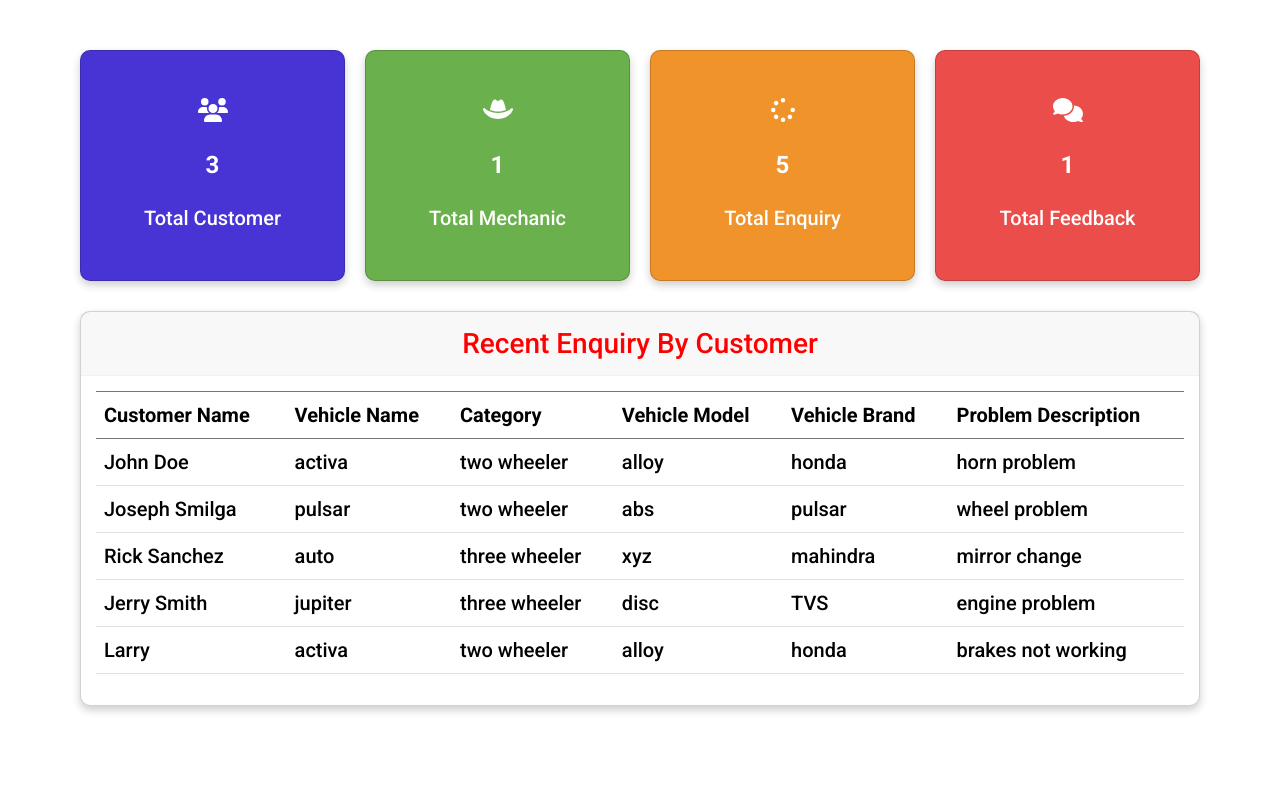
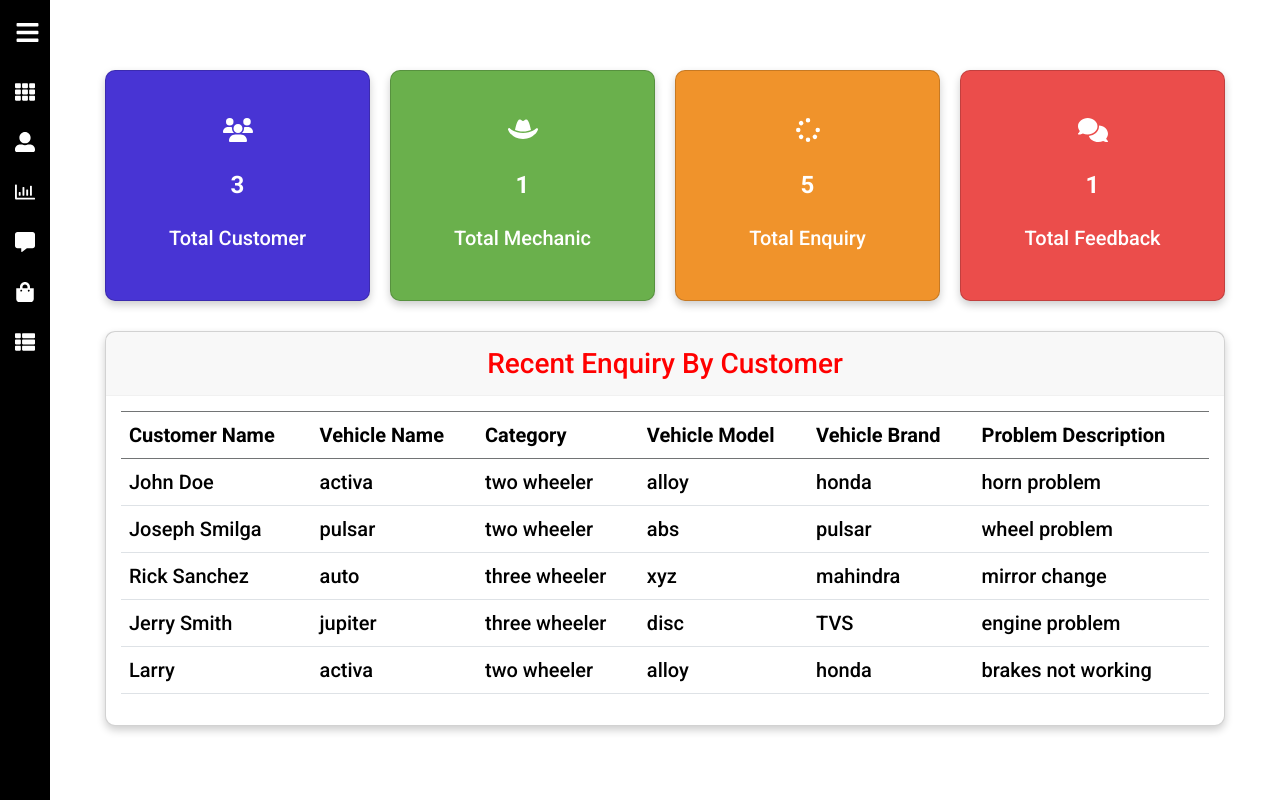
Before and after one commit to gmshimon/Rapid-KL-Competition, a React (Create React App) app in the folder Frontend/: page / in a window 1280 px wide. Built offline with nearby package versions, Linux system fonts and the light colour scheme.

Commit message:
Design the navbar

```diff
--- a/Frontend/package.json
+++ b/Frontend/package.json
@@ -3,12 +3,16 @@
   "version": "0.1.0",
   "private": true,
   "dependencies": {
+    "@emotion/react": "^11.11.1",
+    "@emotion/styled": "^11.11.0",
     "@fortawesome/fontawesome-free": "^6.4.2",
     "@fortawesome/fontawesome-svg-core": "^6.4.2",
     "@fortawesome/free-brands-svg-icons": "^6.4.2",
     "@fortawesome/free-regular-svg-icons": "^6.4.2",
     "@fortawesome/free-solid-svg-icons": "^6.4.2",
     "@fortawesome/react-fontawesome": "^0.2.0",
+    "@mui/material": "^5.14.9",
+    "@mui/styled-engine-sc": "^5.14.9",
     "@testing-library/jest-dom": "^5.17.0",
     "@testing-library/react": "^13.4.0",
     "@testing-library/user-event": "^13.5.0",
@@ -16,8 +20,10 @@
     "react": "^18.2.0",
     "react-bootstrap": "^2.8.0",
     "react-dom": "^18.2.0",
+    "react-icons": "^4.11.0",
     "react-router-dom": "^6.15.0",
     "react-scripts": "5.0.1",
+    "styled-components": "^5.3.11",
     "web-vitals": "^2.1.4"
   },
   "scripts": {
--- a/Frontend/src/App.css
+++ b/Frontend/src/App.css
@@ -32,6 +32,7 @@
     from {
         transform: rotate(0deg);
     }
+
     to {
         transform: rotate(360deg);
     }
--- a/Frontend/src/App.js
+++ b/Frontend/src/App.js
@@ -2,11 +2,14 @@ import logo from './logo.svg'
 import './App.css'
 import 'bootstrap/dist/css/bootstrap.min.css'
 import Dashboard from './Page/Dashboard/Dashboard'
+import Drawer from './Component/Drawer/Drawer'
 
 function App () {
   return (
     <div>
-      <Dashboard />
+      <Drawer>
+        <Dashboard />
+      </Drawer>
     </div>
   )
 }
--- /dev/null
+++ b/Frontend/src/Component/Drawer/Drawer.css
@@ -0,0 +1,55 @@
+.container1 {
+    display: flex;
+}
+
+main {
+    width: 100%;
+    padding: 20px;
+}
+
+.sidebar1 {
+    background: #000;
+    color: #fff;
+    height: 100vh;
+    width: 200px;
+    transition: all 0.5s;
+}
+
+.top_section1 {
+    display: flex;
+    align-items: center;
+    padding: 20px 15px;
+}
+
+.logo1 {
+    font-size: 30px;
+}
+
+.bars1 {
+    display: flex;
+    font-size: 25px;
+    margin-left: 50px;
+}
+
+.link1 {
+    display: flex;
+    color: #fff;
+    padding: 10px 15px;
+    gap: 15px;
+    transition: all 0.5s;
+}
+
+.link1:hover {
+    background: lightskyblue;
+    color: #000;
+    transition: all 0.5s;
+}
+
+.active1 {
+    background: lightskyblue;
+    color: #000;
+}
+
+.icon1, .link_text {
+    font-size: 20px;
+}
--- /dev/null
+++ b/Frontend/src/Component/Drawer/Drawer.js
@@ -0,0 +1,84 @@
+import {
+  FaTh,
+  FaBars,
+  FaUserAlt,
+  FaRegChartBar,
+  FaCommentAlt,
+  FaShoppingBag,
+  FaThList
+} from 'react-icons/fa'
+import React, { useState } from 'react'
+import { NavLink } from 'react-router-dom'
+import './Drawer.css'
+const Drawer = ({ children }) => {
+  const [isOpen, setIsOpen] = useState(false)
+  const toggle = () => setIsOpen(!isOpen)
+  const menuItem = [
+    {
+      path: '/',
+      name: 'Dashboard',
+      icon: <FaTh />
+    },
+    {
+      path: '/about',
+      name: 'About',
+      icon: <FaUserAlt />
+    },
+    {
+      path: '/analytics',
+      name: 'Analytics',
+      icon: <FaRegChartBar />
+    },
+    {
+      path: '/comment',
+      name: 'Comment',
+      icon: <FaCommentAlt />
+    },
+    {
+      path: '/product',
+      name: 'Product',
+      icon: <FaShoppingBag />
+    },
+    {
+      path: '/productList',
+      name: 'Product List',
+      icon: <FaThList />
+    }
+  ]
+  return (
+    <div className='container1'>
+      <div style={{ width: isOpen ? '200px' : '50px' }} className='sidebar1'>
+        <div className='top_section1'>
+          <h1 style={{ display: isOpen ? 'block' : 'none' }} className='logo1'>
+            logo1
+          </h1>
+          <div
+            style={{ marginLeft: isOpen ? '50px' : '0px' }}
+            className='bars1'
+          >
+            <FaBars onClick={toggle} />
+          </div>
+        </div>
+        {menuItem.map((item, index) => (
+          <NavLink
+            to={item.path}
+            key={index}
+            className='link1'
+            activeclassName='active1'
+          >
+            <div className='icon1'>{item.icon}</div>
+            <div
+              style={{ display: isOpen ? 'block' : 'none' }}
+              className='link_text'
+            >
+              {item.name}
+            </div>
+          </NavLink>
+        ))}
+      </div>
+      <main>{children}</main>
+    </div>
+  )
+}
+
+export default Drawer
```
Also changed, not shown: 1 other file (tests, documents, lock files or other folders). Lines whose indentation alone changed are shown as unchanged.
